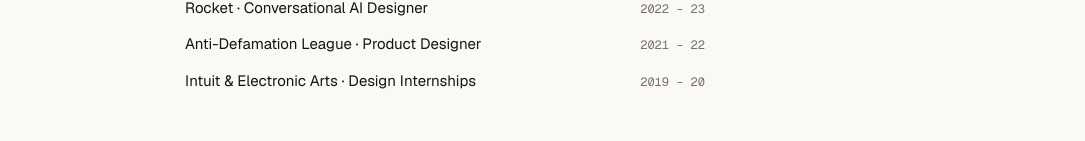
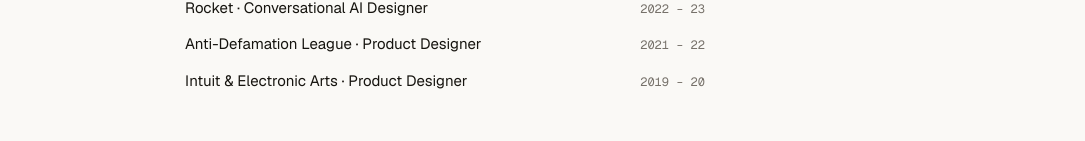
Before and after one commit to acaspx/portfolio-chops, a Next.js app: page / in a window 1280 px wide. Shown: the part 811-952 px from the top of the page, without its empty margins (195-1280 px from the left). Built offline with nearby package versions, Linux system fonts and the light colour scheme.

Commit message:
Experience: Intuit & EA role is Product Designer

```diff
--- a/app/page.tsx
+++ b/app/page.tsx
@@ -21,7 +21,7 @@ const experience: IndexItem[] = [
   { label: "Augmedix · Product Designer, AI & Growth", meta: "2023 – 24" },
   { label: "Rocket · Conversational AI Designer", meta: "2022 – 23" },
   { label: "Anti-Defamation League · Product Designer", meta: "2021 – 22" },
-  { label: "Intuit & Electronic Arts · Design Internships", meta: "2019 – 20" },
+  { label: "Intuit & Electronic Arts · Product Designer", meta: "2019 – 20" },
 ];
 
 
--- a/package.json
+++ b/package.json
@@ -1,6 +1,6 @@
 {
   "name": "anton-castro-portfolio",
-  "version": "3.7.6",
+  "version": "3.7.7",
   "private": true,
   "scripts": {
     "dev": "next dev",
```
Also changed, not shown: 1 other file (tests, documents, lock files or other folders).
